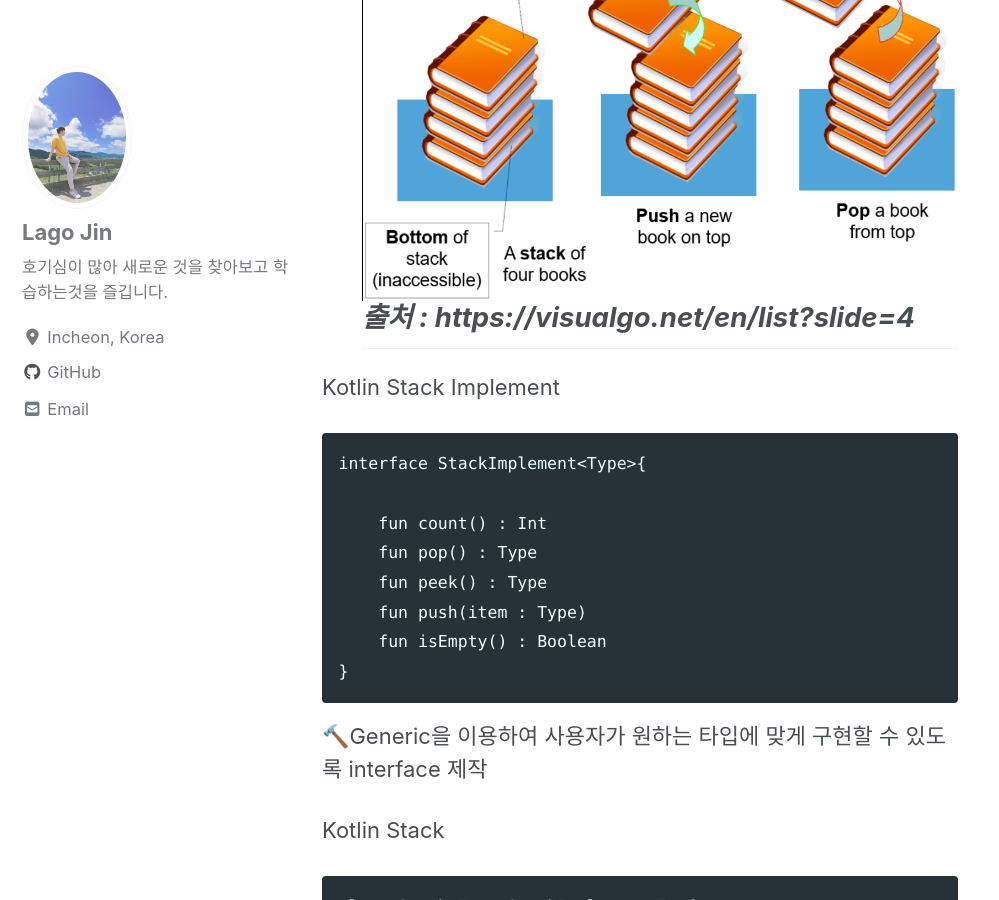
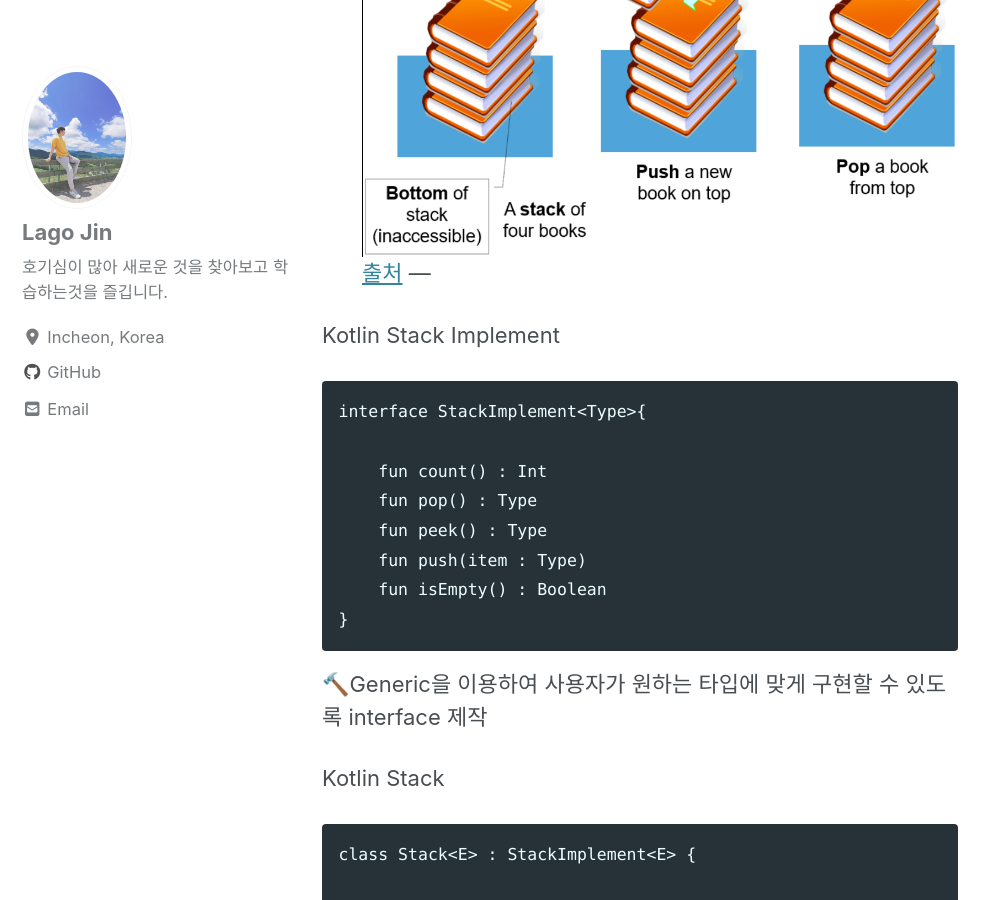
Before and after one commit to lagoJin/lagoJin.github.io, a Jekyll site: the page built from _posts/2019/11/2019-11-23-kotlin-stack.md, in a window 1280 px wide and 900 px high, scrolled down 751 px. Shown: the whole window, without its empty margins (0-999 px from the left). Built offline with Jekyll 4.4.1, drawn with Linux system fonts in a browser that asks for light colours; cached includes are drawn as plain includes; nearby versions of some CDN libraries; comment, search, counter and statistics services are not loaded.

```diff
--- a/_posts/2019/11/2019-11-23-kotlin-stack.md
+++ b/_posts/2019/11/2019-11-23-kotlin-stack.md
@@ -19,7 +19,8 @@ List In First Out의 형태를 가지며 입력은 push, 출력은 pop, peek는
     1. 힙 영역 메모리에서 일반적인 데이터를 저장하는 스택
     2. 스택 영역 메모리에서 프로그램의 각 분기점에 변수 같은 정보를 저장하기 위한 스택
 
-    ![](/assets/images/2019/11/stack/1.png)*출처 : https://visualgo.net/en/list?slide=4*
+    ![](/assets/images/2019/11/stack/1.png)
+    [출처](https://visualgo.net/en/list?slide=4)
 ---
 
 Kotlin Stack Implement
--- /dev/null
+++ b/googledc6fd44dee4f96ac.html
@@ -0,0 +1 @@
+google-site-verification: googledc6fd44dee4f96ac.html
```
